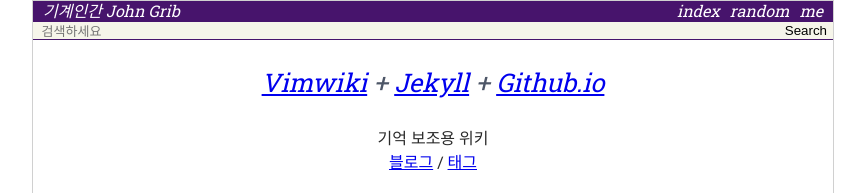
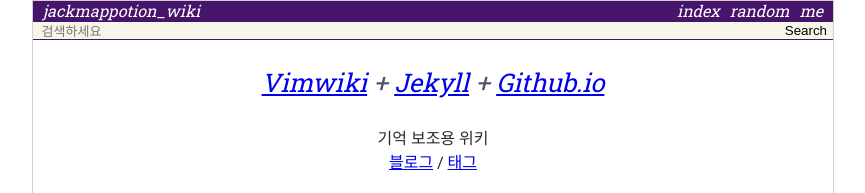
Before and after one commit to potion-jack/potion-jack.github.io, a Jekyll site: the page built from index.html, in a window 1280 px wide. Shown: the top 193 px of the page, without its empty margins (207-1072 px from the left). Built offline with Jekyll 4.4.1, drawn with Linux system fonts in a browser that asks for light colours; part of the change alters nothing that is shown.

```diff
--- a/_config.yml
+++ b/_config.yml
@@ -1,16 +1,16 @@
 # Site settings
-title: 기계인간 John Grib
-url: "https://johngrib.github.io"
+title: jackmappotion_wiki
+url: "https://jackmappotion.github.io"
 baseurl: ""
 description: >
-    기계인간 블로그
+    jackmappotion_wiki
 
 # My information
-email: johngrib82@gmail.com
-author: 기계인간 John Grib
-profile: 유물론자
+email: jackmappotion@gmail.com
+author: jackmappotion
+profile: Engineer
 twitter_username: John_Grib
-github_username: johngrib
+github_username: jackmappotion
 comment-support: utterances
 
 # Build settings
@@ -38,7 +38,7 @@ collections:
 
 # Comment Service
 giscus:
-  repo: johngrib/johngrib.github.io
+  repo: jackmappotion/jackmappotion.github.io
   repo_id: SAMPLE-VALUE
   category: Announcements
   category_id: SAMPLE-VALUE
@@ -50,9 +50,9 @@ google_analytics:
 google_adsense:
   client: SAMPLE-VALUE
 
-blame: "https://github.com/johngrib/johngrib.github.io/blame/master/_wiki"
-edit: "https://github.com/johngrib/johngrib.github.io/edit/master/_wiki"
-issue: "https://github.com/johngrib/johngrib.github.io/issues/new"
+blame: "https://github.com/jackmappotion/jackmappotion.github.io/blame/main/_wiki"
+edit: "https://github.com/jackmappotion/jackmappotion.github.io/edit/main/_wiki"
+issue: "https://github.com/jackmappotion/jackmappotion.github.io/issues/new"
 
 timezone: "Asia/Seoul"
 
```
